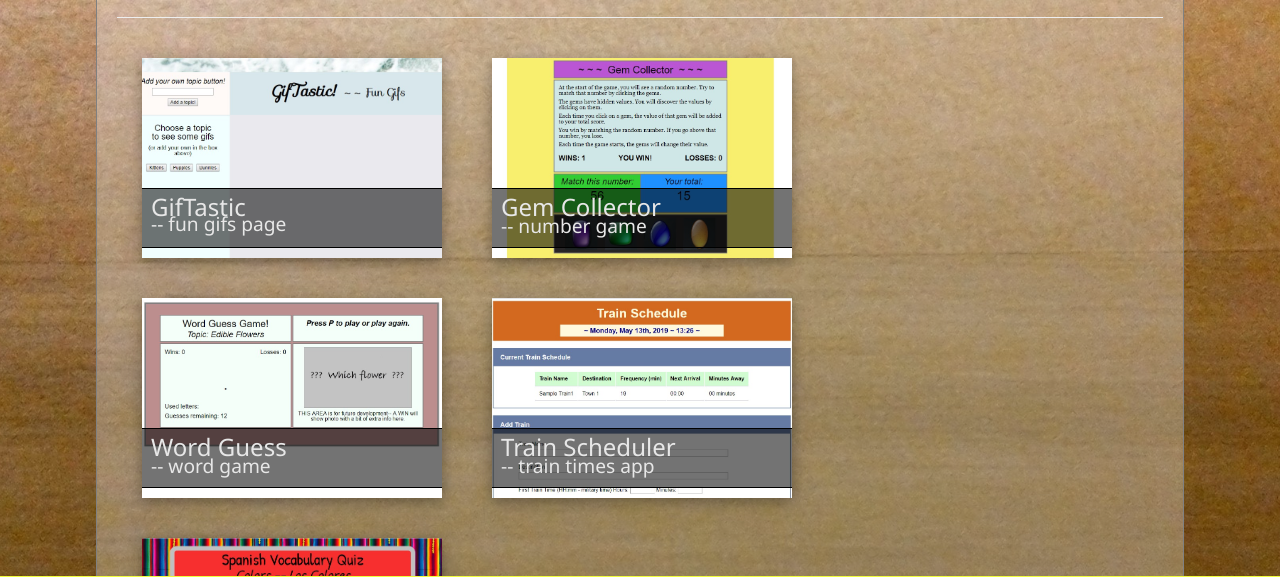
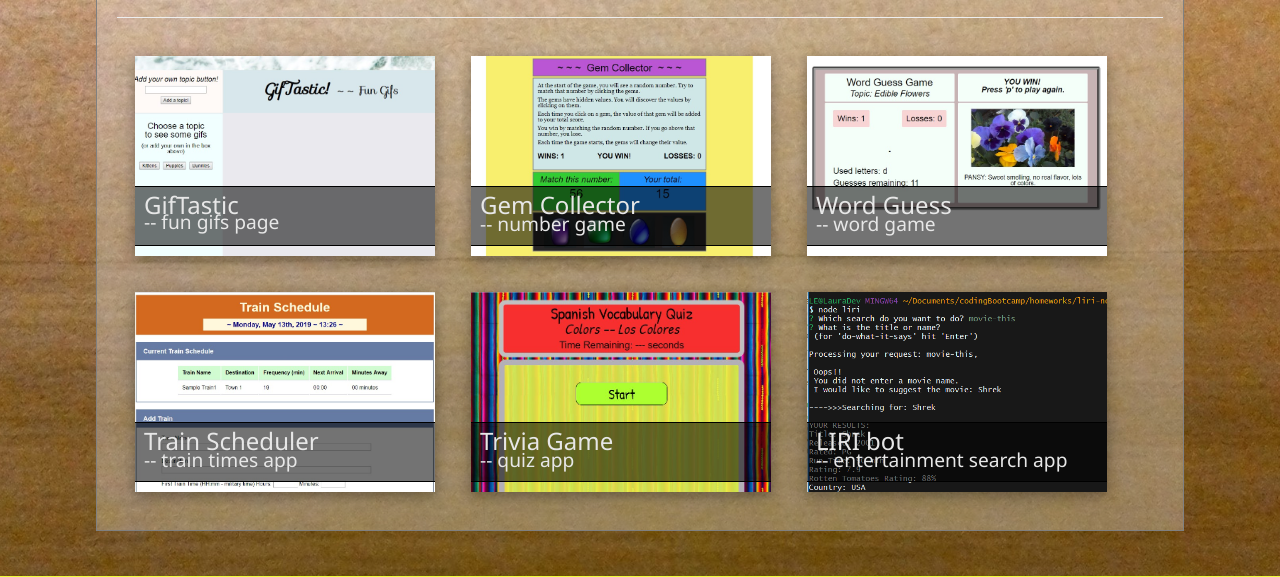
Before and after one commit to ljelias/portfolio, a plain HTML site: page portfolio.html in a window 1280 px wide. Shown: the part 179-756 px from the top of the page. Drawn offline with nearby package versions, Linux system fonts and the light colour scheme.

Commit message:
added link to liri bot

```diff
--- a/css/style.css
+++ b/css/style.css
@@ -118,8 +118,6 @@ label {
     width: 500px;
 }
 
-
-
 .gallerydiv {
     display: flex;
     flex-wrap: wrap;
@@ -130,7 +128,7 @@ label {
 .portpic {
     height: 200px;
     width: 300px;
-    margin: 20px 25px 20px 25px;
+    margin: 18px;
 }
 
 .picbanner {
--- a/portfolio.html
+++ b/portfolio.html
@@ -53,7 +53,7 @@
                         <h3>Word Guess<span class="title"><br> -- word game</span></h3>
                     </div>
                 </a>
-                <img class="portimg" src="assets/wordguess.jpg" alt="word guess game page" height="auto">
+                <img class="portimg" src="assets/wordguessgame.jpg" alt="word guess game page" height="auto">
             </div>
 
             <div class="w3-card-4 portpic">
@@ -74,6 +74,15 @@
                 <img class="portimg" src="assets/triviagame.jpg" alt="trivia game start page">
             </div>
 
+            <div class="w3-card-4 portpic">
+                <a href="https://github.com/ljelias/liri-node-app" target="blank">
+                    <div class="picbanner">
+                        <h3>LIRI bot<span class="title"><br> -- entertainment search app</span></h3>
+                    </div>
+                </a>
+                <img class="portimg" src="assets/LIRIdefaultMovieCapture.png" alt="LIRI app" height="auto">
+            </div>
+
         </div>
     </div>
 
```
Also changed, not shown: assets/LIRIdefaultMovieCapture.png (added), assets/wordguess.jpg (deleted), assets/wordguessgame.JPG (added).
